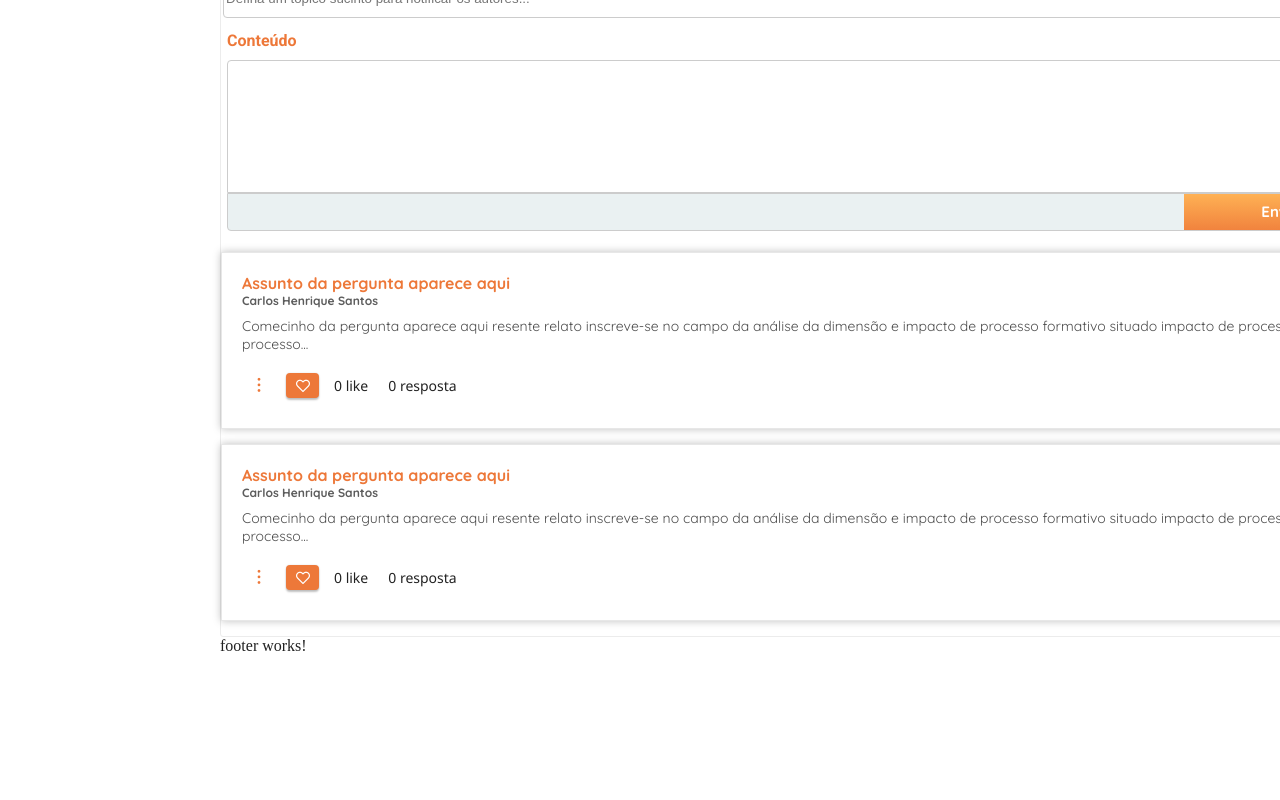
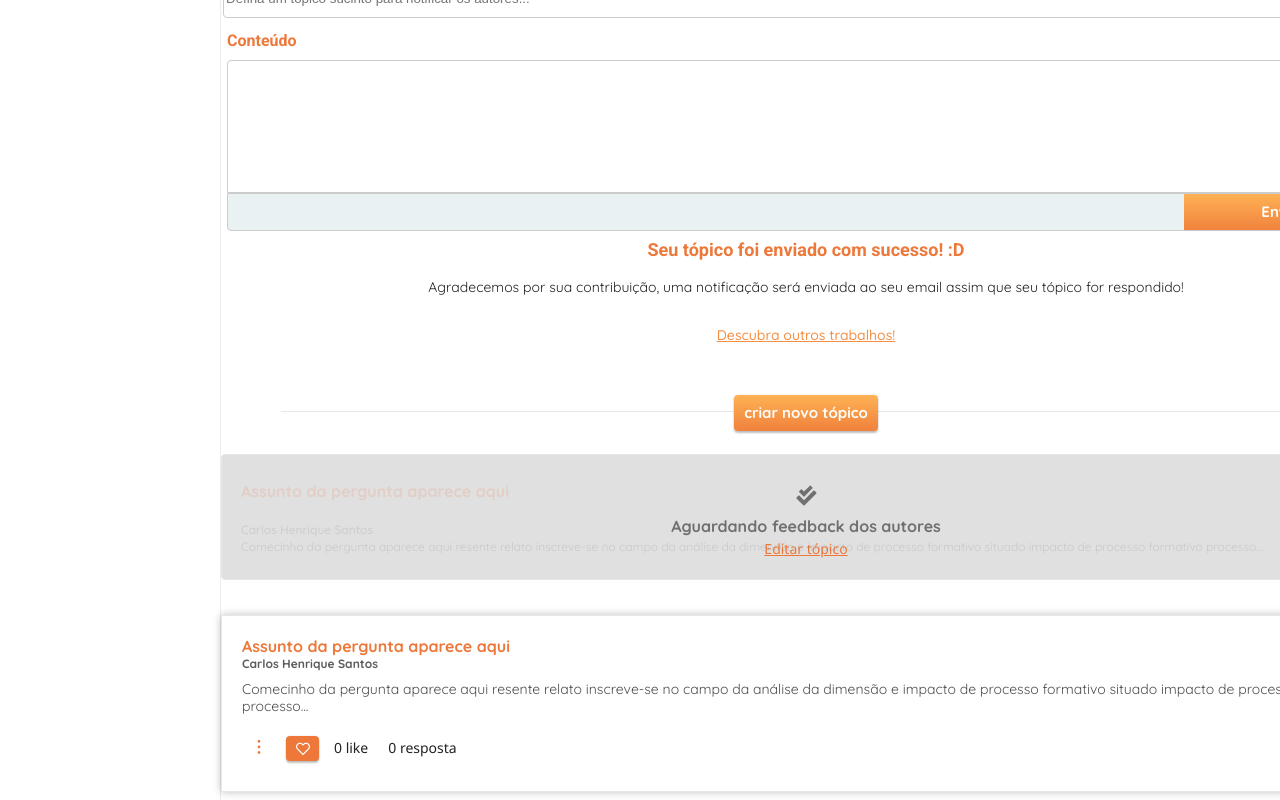
Before and after one commit to weu-souza/galoa-chuva, an Angular app: page /home in a window 1280 px wide. Shown: the part 1311-2111 px from the top of the page. Before the commit the page ends 1966 px from the top, so only its background shows below. Built offline with nearby package versions, Linux system fonts and the light colour scheme.

Commit message:
finalização o componente topico criado

```diff
--- a/src/app/Main/discussion/criar-topico/criar-topico.component.html
+++ b/src/app/Main/discussion/criar-topico/criar-topico.component.html
@@ -65,7 +65,7 @@
     <div>
       <button class="btnCriarTopico" (click)="criarTopico()">
         <i class="pi pi-plus"></i>
-        <span class="px-2">criar tópico</span>
+        <span>criar tópico</span>
       </button>
     </div>
     <div class="borda-btn" style="; position: relative; margin-top: -20px; z-index: -1">
--- a/src/app/Main/discussion/topico-criado/topico-criado.component.html
+++ b/src/app/Main/discussion/topico-criado/topico-criado.component.html
@@ -1,3 +1,44 @@
 <section class="topico-criado">
 
+  <div class="topico-enviado">
+
+    <h1>Seu tópico foi enviado com sucesso! :D</h1>
+
+    <p>Agradecemos por sua contribuição, uma notificação será enviada ao seu email
+      assim que seu tópico for respondido!</p>
+
+    <a routerLink="/">Descubra outros trabalhos!</a>
+    <!--btn topico-->
+    <div class="btn-criar-container">
+      <div>
+        <button class="btnCriarTopico" (click)="criarTopico()">criar novo tópico</button>
+      </div>
+      <div class="borda-btn" style="; position: relative; margin-top: -20px; z-index: -1">
+        <div style="border-bottom: 1px solid #E7E7E7;width: 90%"></div>
+      </div>
+    </div>
+  </div>
+
+  <!--  comentario enviado  -->
+  <div class="feedback">
+    <svg width="21" height="21" viewBox="0 0 21 21" fill="none" xmlns="http://www.w3.org/2000/svg">
+      <path
+        d="M20.1671 7.33594C20.3494 7.51823 20.4406 7.73958 20.4406 8C20.4406 8.26042 20.3494 8.48177 20.1671 8.66406L8.60461 20.2266C8.42232 20.4089 8.20097 20.5 7.94055 20.5C7.68014 20.5 7.45878 20.4089 7.27649 20.2266L0.713989 13.6641C0.531698 13.4818 0.440552 13.2604 0.440552 13C0.440552 12.7396 0.531698 12.5182 0.713989 12.3359L2.27649 10.7734C2.45878 10.5911 2.68014 10.5 2.94055 10.5C3.20097 10.5 3.42232 10.5911 3.60461 10.7734L7.94055 15.1484L17.3156 5.77344C17.4718 5.59115 17.6801 5.5 17.9406 5.5C18.201 5.5 18.4223 5.59115 18.6046 5.77344L20.1671 7.33594ZM7.51086 11.4766L3.13586 7.10156C2.82336 6.78906 2.82336 6.48958 3.13586 6.20312L4.89368 4.44531C5.02389 4.3151 5.16711 4.25 5.32336 4.25C5.50566 4.25 5.66191 4.3151 5.79211 4.44531L7.94055 6.59375L13.8781 0.695312C13.9822 0.565104 14.1124 0.5 14.2687 0.5C14.451 0.5 14.6072 0.565104 14.7374 0.695312L16.4952 2.45312C16.8077 2.73958 16.8077 3.03906 16.4952 3.35156L8.37024 11.4766C8.26607 11.6068 8.12284 11.6719 7.94055 11.6719C7.75826 11.6719 7.61503 11.6068 7.51086 11.4766Z"
+        fill="#707070"/>
+    </svg>
+    <h3 class="py-3">Aguardando feedback dos autores</h3>
+    <p>Editar tópico</p>
+  </div>
+
+  <div class="topicos-feedback">
+    <h4 class="text-left"> Assunto da pergunta aparece aqui</h4>
+    <p class="py-2 text-left">Carlos Henrique Santos</p>
+    <span class="text-left">Comecinho da pergunta aparece aqui resente relato inscreve-se no campo
+                            da análise da dimensão
+                            e impacto de processo formativo situado impacto de processo formativo processo...</span>
+  </div>
+  <div class="flex justify-content-center" style="position: relative; margin-top: -20px; z-index: -1">
+    <div style=";width: 90%"></div>
+  </div>
+
 </section>
--- a/src/app/Main/discussion/topico-criado/topico-criado.component.scss
+++ b/src/app/Main/discussion/topico-criado/topico-criado.component.scss
@@ -0,0 +1,143 @@
+.topico-criado {
+  display: grid;
+  max-width: 1200px;
+
+  .topico-enviado {
+    display: flex;
+    flex-direction: column;
+    padding: 2px;
+
+    h1 {
+      font-family: Roboto, sans-serif;
+      font-weight: 700;
+      font-size: 18px;
+      line-height: 21px;
+      margin: 0 auto;
+      color: #ED7839;
+    }
+
+    p {
+      font-family: Quicksand, sans-serif;
+      font-weight: 400;
+      font-size: 14px;
+      line-height: 19px;
+      margin: 18px auto 0 auto;
+    }
+
+    a {
+      font-family: Quicksand, sans-serif;
+      font-weight: 500;
+      font-size: 14px;
+      height: 19px;
+      margin: 29px auto 0 auto;
+      color: #F48F44;
+      text-decoration: underline;
+
+    }
+
+    .btn-criar-container {
+      margin-bottom: 20px;
+      margin-top: 50px;
+
+      .btnCriarTopico {
+        cursor: pointer;
+        display: flex;
+        justify-content: center;
+        margin: 0 auto;
+        background: linear-gradient(180deg, #FEB254 0%, #F0813D 100%);
+        padding: 10px;
+        border: none;
+        box-shadow: 0 0 2px rgba(0, 0, 0, 0.12), 0 2px 2px rgba(0, 0, 0, 0.24);
+        border-radius: 4px;
+        color: #FFFFFF;
+        font-family: Quicksand, sans-serif;
+        font-weight: 700;
+        font-size: 15px;
+        line-height: 16px;
+
+        i {
+          margin-right: 5px;
+        }
+      }
+
+      .borda-btn {
+        display: flex;
+        justify-content: center;
+      }
+    }
+
+
+  }
+
+  .feedback {
+    display: grid;
+    background: rgba(221, 221, 221, 0.91);
+    border: 1px solid #E7E7E7;
+    border-radius: 4px;
+    padding: 20px;
+    width: 1170px;
+    margin: 20px auto;
+
+
+    h3 {
+      margin: 10px auto;
+      font-family: 'Quicksand', serif;
+      font-style: normal;
+      font-weight: 700;
+      font-size: 1rem;
+      line-height: 1.25px;
+      color: #707070;
+    }
+
+    p {
+      margin: 10px auto;
+      font-family: 'Segoe UI', serif;
+      font-style: normal;
+      font-weight: 400;
+      font-size: 0.875rem;
+      line-height: 1.18px;
+      text-decoration-line: underline;
+      color: #ed7839;
+    }
+
+    svg {
+      margin: 10px auto;
+    }
+  }
+
+  .topicos-feedback {
+    margin-top: -140px;
+    margin-left: 20px;
+
+    h4 {
+      font-family: 'Quicksand', serif;
+      font-style: normal;
+      font-weight: 700;
+      font-size: 16px;
+      line-height: 20px;
+      color: rgba(237, 120, 57, 0.17);
+    }
+
+    p {
+      font-family: 'Quicksand', serif;
+      font-style: normal;
+      font-weight: 500;
+      font-size: 12px;
+      line-height: 15px;
+
+
+      color: rgba(92, 92, 92, 0.15);
+    }
+
+    span {
+      font-family: 'Quicksand', serif;
+      font-style: normal;
+      font-weight: 400;
+      font-size: 0.75rem;
+      line-height: 1.125;
+
+      color: rgba(77, 77, 77, 0.15);
+    }
+  }
+
+}
--- a/src/app/Main/discussion/topico-criado/topico-criado.component.ts
+++ b/src/app/Main/discussion/topico-criado/topico-criado.component.ts
@@ -7,4 +7,7 @@ import { Component } from '@angular/core';
 })
 export class TopicoCriadoComponent {
 
+  criarTopico() {
+
+  }
 }
```
